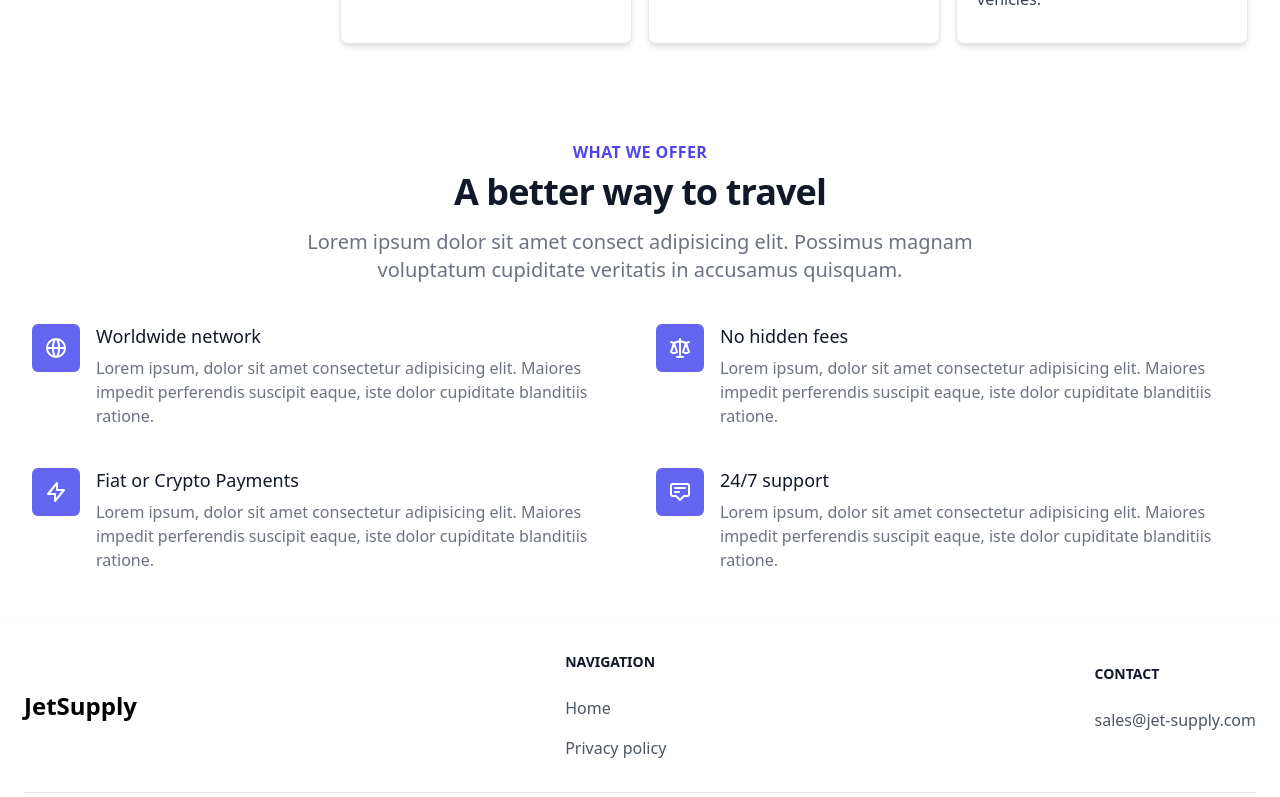
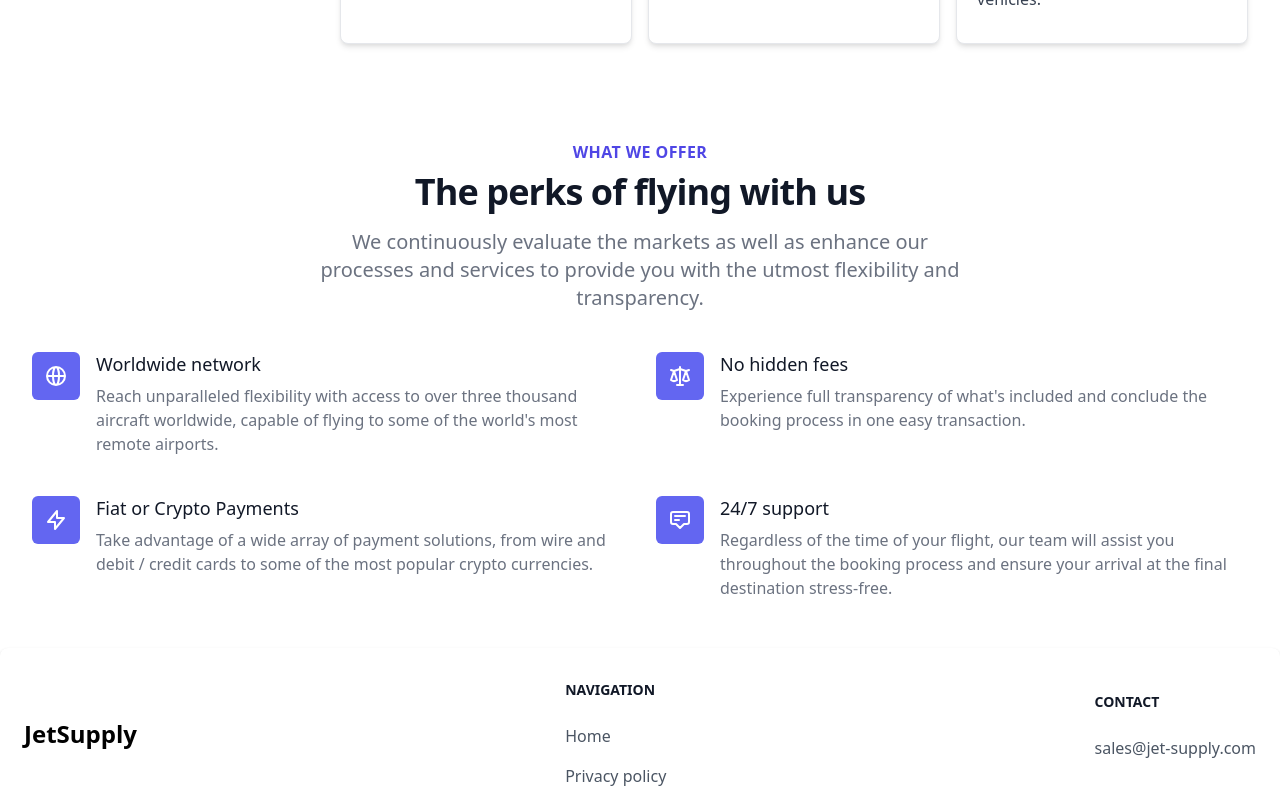
Before and after one commit to alexandruana/jet-supply, a Nuxt app: page / in a window 1280 px wide. Shown: the part 1362-2159 px from the top of the page. Built offline with nearby package versions, Linux system fonts and the light colour scheme.

Commit message:
Updated UPS copy.

```diff
--- a/components/HeroBanner.vue
+++ b/components/HeroBanner.vue
@@ -9,7 +9,7 @@
 							<span class="block text-indigo-600 xl:inline">wherever, whenever.</span>
 						</h1>
 						<p class="mt-3 text-base text-gray-500 sm:mt-5 sm:text-lg sm:max-w-xl sm:mx-auto md:mt-5 md:text-xl lg:mx-0">
-							Get access to over 600 aircraft and plan your trips to over 73.000 unique airport pairs with our tailor made
+							Get access to over 3.000 aircraft worldwide and plan your trips to over 73.000 unique airport pairs with our tailor made
 							travel solutions.
 						</p>
 					</div>
--- a/components/UniqueSellingPointsFeature.vue
+++ b/components/UniqueSellingPointsFeature.vue
@@ -3,11 +3,16 @@
 	<div class="py-12 bg-white">
 		<div class="max-w-7xl mx-auto px-4 sm:px-6 lg:px-8">
 			<div class="lg:text-center">
-				<h2 class="text-base text-indigo-600 font-semibold tracking-wide uppercase">What we offer</h2>
-				<p class="mt-2 text-3xl leading-8 font-extrabold tracking-tight text-gray-900 sm:text-4xl">A better way
-					to travel</p>
-				<p class="mt-4 max-w-2xl text-xl text-gray-500 lg:mx-auto">Lorem ipsum dolor sit amet consect
-					adipisicing elit. Possimus magnam voluptatum cupiditate veritatis in accusamus quisquam.</p>
+				<h2 class="text-base text-indigo-600 font-semibold tracking-wide uppercase">
+					What we offer
+				</h2>
+				<p class="mt-2 text-3xl leading-8 font-extrabold tracking-tight text-gray-900 sm:text-4xl">
+					The perks of flying with us
+				</p>
+				<p class="mt-4 max-w-2xl text-xl text-gray-500 lg:mx-auto">
+					We continuously evaluate the markets as well as enhance our processes and services
+					to provide you with the utmost flexibility and transparency.
+				</p>
 			</div>
 
 			<div class="mt-10">
@@ -31,9 +36,9 @@
 							</div>
 							<p class="ml-16 text-lg leading-6 font-medium text-gray-900">Worldwide network</p>
 						</dt>
-						<dd class="mt-2 ml-16 text-base text-gray-500">Lorem ipsum, dolor sit amet consectetur
-							adipisicing elit. Maiores impedit perferendis suscipit eaque, iste dolor cupiditate
-							blanditiis ratione.</dd>
+						<dd class="mt-2 ml-16 text-base text-gray-500">
+							Reach unparalleled flexibility with access to over three thousand aircraft worldwide, capable of flying to some of the world's most remote airports.
+						</dd>
 					</div>
 
 					<div class="relative">
@@ -57,9 +62,9 @@
 							</div>
 							<p class="ml-16 text-lg leading-6 font-medium text-gray-900">No hidden fees</p>
 						</dt>
-						<dd class="mt-2 ml-16 text-base text-gray-500">Lorem ipsum, dolor sit amet consectetur
-							adipisicing elit. Maiores impedit perferendis suscipit eaque, iste dolor cupiditate
-							blanditiis ratione.</dd>
+						<dd class="mt-2 ml-16 text-base text-gray-500">
+							Experience full transparency of what's included and conclude the booking process in one easy transaction.
+						</dd>
 					</div>
 
 					<div class="relative">
@@ -83,9 +88,9 @@
 							</div>
 							<p class="ml-16 text-lg leading-6 font-medium text-gray-900">Fiat or Crypto Payments</p>
 						</dt>
-						<dd class="mt-2 ml-16 text-base text-gray-500">Lorem ipsum, dolor sit amet consectetur
-							adipisicing elit. Maiores impedit perferendis suscipit eaque, iste dolor cupiditate
-							blanditiis ratione.</dd>
+						<dd class="mt-2 ml-16 text-base text-gray-500">
+							Take advantage of a wide array of payment solutions, from wire and debit / credit cards to some of the most popular crypto currencies.
+						</dd>
 					</div>
 
 					<div class="relative">
@@ -109,9 +114,10 @@
 							</div>
 							<p class="ml-16 text-lg leading-6 font-medium text-gray-900">24/7 support</p>
 						</dt>
-						<dd class="mt-2 ml-16 text-base text-gray-500">Lorem ipsum, dolor sit amet consectetur
-							adipisicing elit. Maiores impedit perferendis suscipit eaque, iste dolor cupiditate
-							blanditiis ratione.</dd>
+						<dd class="mt-2 ml-16 text-base text-gray-500">
+							Regardless of the time of your flight, our team will assist you throughout the booking process and ensure your arrival at the final
+							destination stress-free.
+						</dd>
 					</div>
 				</dl>
 			</div>
```
